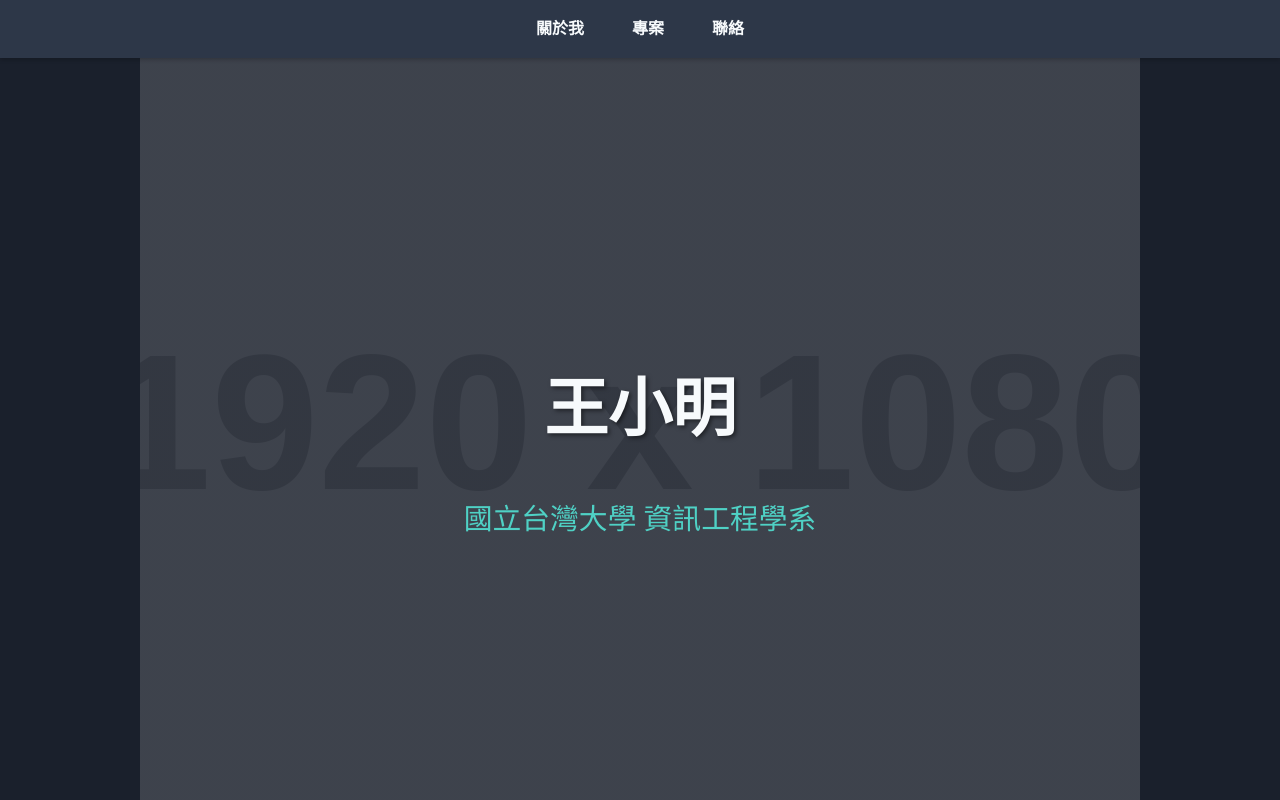
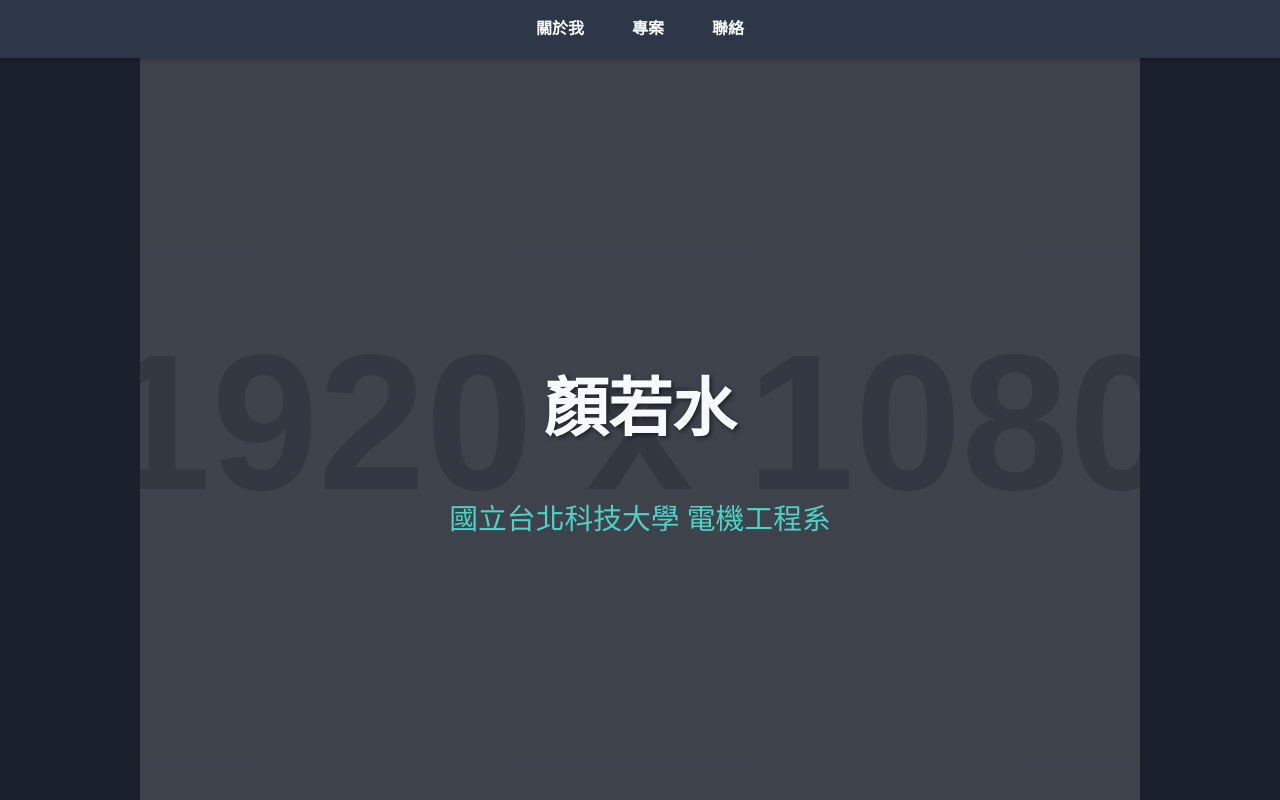
Before and after one commit to WaterYen/WaterYen, a plain HTML site: page index.html in a window 1280 px wide. Shown: the top 800 px of the page. Drawn offline with Linux system fonts and the light colour scheme; placeholder pictures from the web are drawn by us.

Commit message:
Update index.html
1

```diff
--- a/index.html
+++ b/index.html
@@ -3,7 +3,7 @@
 <head>
     <meta charset="UTF-8">
     <meta name="viewport" content="width=device-width, initial-scale=1.0">
-    <title>王小明 - 個人簡介</title>
+    <title>顏若水 - 個人簡介</title>
     <link rel="stylesheet" href="style.css">
     <link href="https://fonts.googleapis.com/css2?family=Montserrat:wght@700&family=Roboto:wght@400;700&display=swap" rel="stylesheet">
 </head>
@@ -19,9 +19,10 @@
     </header>
 
     <section id="hero" class="hero-section">
-        <h1>王小明</h1>
-        <p>國立台灣大學 資訊工程學系</p>
+        <h1>顏若水</h1>
+        <p>國立台北科技大學 電機工程系</p>
     </section>
+
 
     <section id="about" class="about-section">
         <h2>關於我</h2>
```
